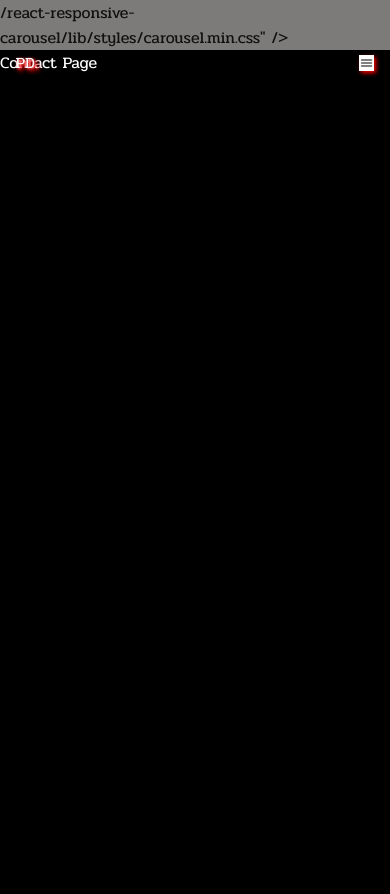
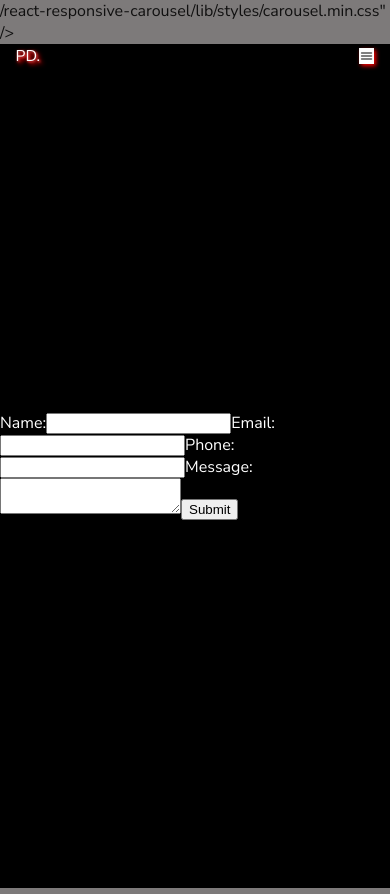
Before and after one commit to PrasadDa08/Prasad-Datir-Portfolio, a React (Vite) app: page /contact in a window 390 px wide. Built offline with nearby package versions, Linux system fonts and the light colour scheme.

Commit message:
Update - responsive-ProjectPage

```diff
--- a/index.html
+++ b/index.html
@@ -7,8 +7,10 @@
     <title>Vite + React</title>
     <link rel="preconnect" href="https://fonts.googleapis.com" />
     <link rel="preconnect" href="https://fonts.gstatic.com" crossorigin />
+    <link rel="preconnect" href="https://fonts.googleapis.com" />
+    <link rel="preconnect" href="https://fonts.gstatic.com" crossorigin />
     <link
-      href="https://fonts.googleapis.com/css2?family=Pridi:wght@200;300;400;500;600;700&display=swap"
+      href="https://fonts.googleapis.com/css2?family=Nunito+Sans:ital,opsz,wght@0,6..12,200;0,6..12,300;0,6..12,400;0,6..12,500;0,6..12,600;0,6..12,700;0,6..12,800;0,6..12,900;0,6..12,1000;1,6..12,200;1,6..12,300;1,6..12,400;1,6..12,500;1,6..12,600;1,6..12,700;1,6..12,800;1,6..12,900;1,6..12,1000&display=swap"
       rel="stylesheet"
     />
     <link
--- a/src/App.css
+++ b/src/App.css
@@ -291,8 +291,13 @@ body {
 }
 
 .projects h6 {
-  font-size: 1.2vw;
-  padding: 0 0 2vw 10vw;
+  font-size: 1.5vw;
+  padding: 1.5vw 0;
+  margin: auto;
+  font-weight: 300;
+  text-align: justify;
+  width: 80%;
+  box-sizing: border-box;
 }
 
 .project-list {
@@ -361,9 +366,10 @@ body {
 .card-overview {
   text-align: center;
   width: 100%;
+  margin: auto;
   box-sizing: border-box;
   background-color: rgba(3, 69, 76, 0.4);
-  border: 0.1vw solid red;
+  border: 0.1vw solid rgb(0, 0, 0);
 }
 
 .card-overview img {
--- a/src/components/Contact.jsx
+++ b/src/components/Contact.jsx
@@ -1,7 +1,31 @@
 import React from "react";
 
 function Contact() {
-  return <div>Contact Page</div>;
+  return (
+    <form
+      action="https://formspree.io/f/mwkgvddz"
+      method="POST"
+      style={{ margin: "auto" }}
+    >
+      <label>
+        Name:
+        <input type="text" name="name" required />
+      </label>
+      <label>
+        Email:
+        <input type="email" name="email" required />
+      </label>
+      <label>
+        Phone:
+        <input type="number" name="phone" />
+      </label>
+      <label>
+        Message:
+        <textarea name="message" required />
+      </label>
+      <button type="submit">Submit</button>
+    </form>
+  );
 }
 
 export default Contact;
--- a/src/components/Projects.jsx
+++ b/src/components/Projects.jsx
@@ -6,8 +6,12 @@ function Projects() {
       <div className="projects">
         <h1>My Projects</h1>
         <h6>
-          Given below are the major projects which I have created, for seeing
-          more projects visit my github.
+          Browse through a selection of major projects I've developed below. For
+          an extensive collection of my work, you can explore my GitHub
+          repository. These projects showcase my skills and expertise in various
+          domains, providing a glimpse into my passion for coding and
+          problem-solving. Feel free to explore and delve into the details of
+          each project to get a comprehensive view of my work.
         </h6>
         <ProjectList />
       </div>
--- a/src/index.css
+++ b/src/index.css
@@ -1,9 +1,7 @@
 :root {
-  font-family: "Pridi", serif;
-
   color: rgba(0, 0, 0, 0.87);
   background-color: #7d7a7a;
-
+  font-family: "Nunito Sans", sans-serif;
   font-synthesis: none;
 
   text-rendering: optimizeLegibility;
```
